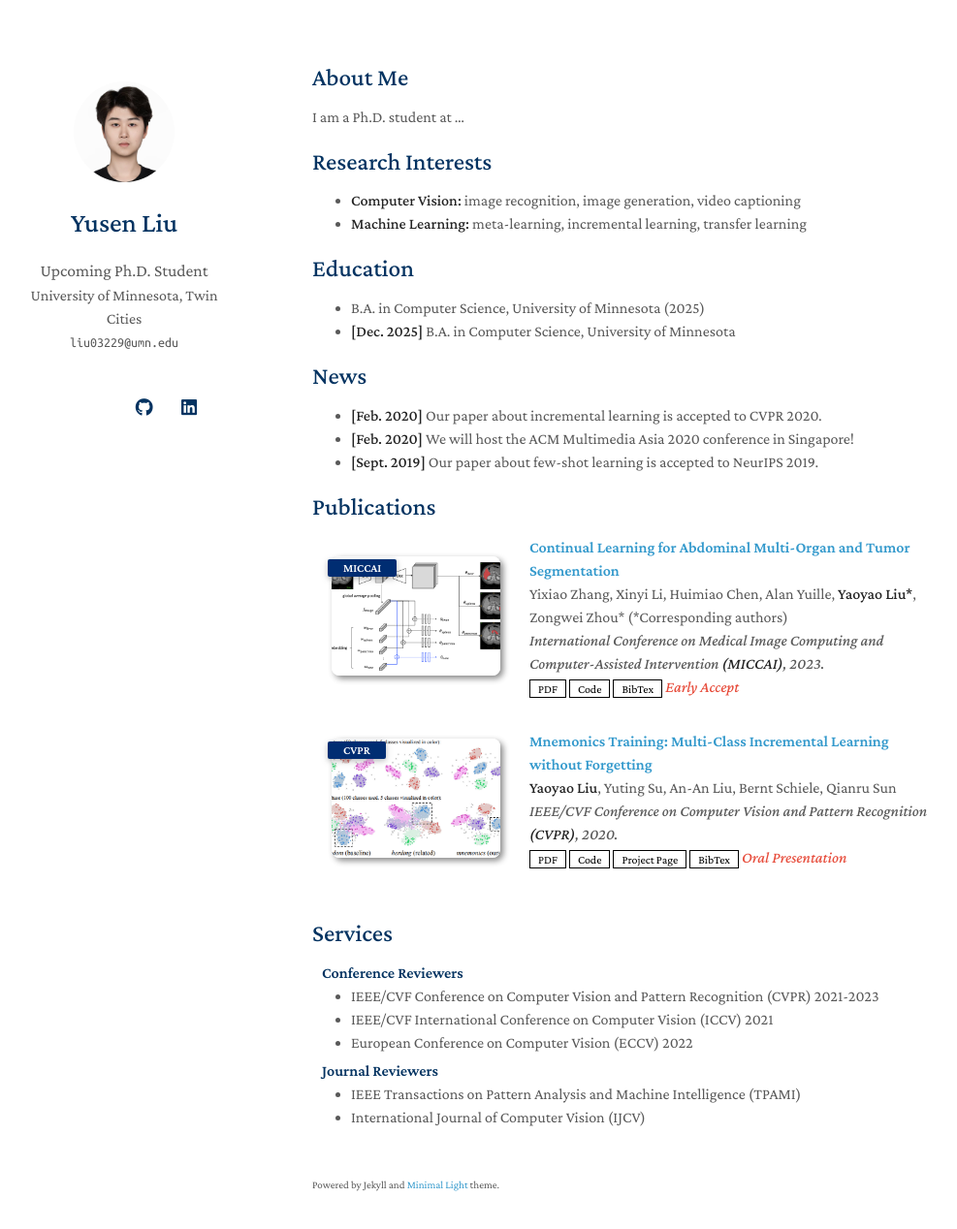
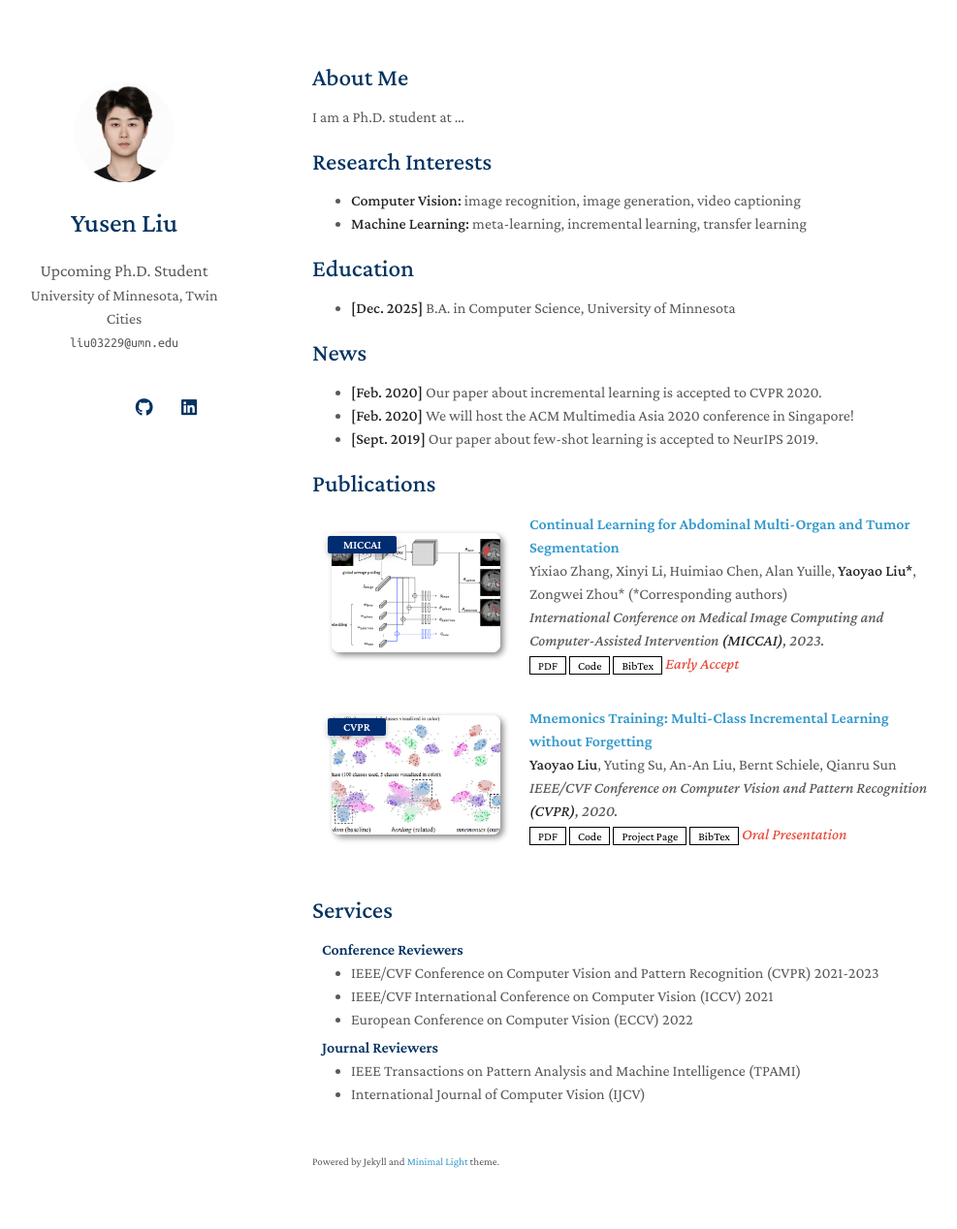
Before and after one commit to Lou1s-Lau/louislau.github.io, a Jekyll site: the page built from index.md, in a window 1280 px wide and 1303 px high. Shown: the top 1268 px of the window at 97% size, without its empty margins (148-1135 px from the left). Built offline with Jekyll 4.4.1, drawn with Linux system fonts in a browser that asks for light colours; a style sheet for code colours, icons or effects is not loaded; our own code applies the rules of GitHub Pages for plain Markdown files.

Commit message:
Update index.md

```diff
--- a/index.md
+++ b/index.md
@@ -12,7 +12,6 @@ I am a Ph.D. student at ...
 - **Machine Learning:** meta-learning, incremental learning, transfer learning
 
 ## Education
-- B.A. in Computer Science, University of Minnesota (2025)
 - **[Dec. 2025]** B.A. in Computer Science, University of Minnesota
 
 ## News
```
